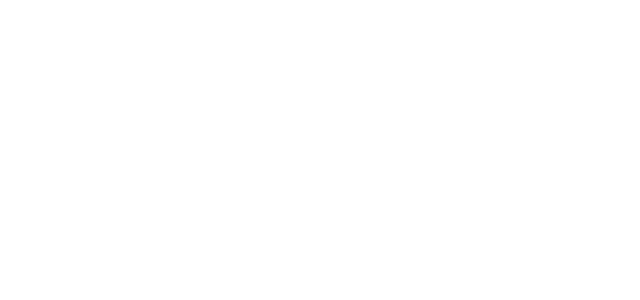
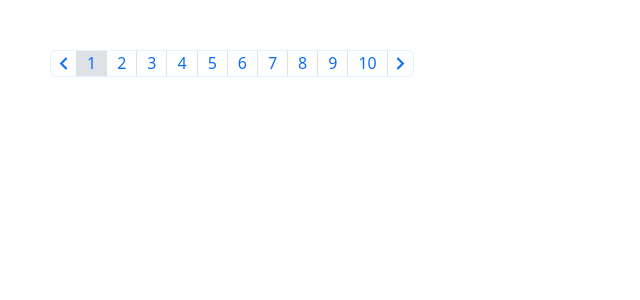
Before and after one commit to nnnozimjon/magazin, a Next.js app: page / in a window 1280 px wide. Shown: the top 300 px of the page, without its empty margins (0-640 px from the left). Built offline with nearby package versions, Linux system fonts and the light colour scheme.

Commit message:
feat: pagination component

```diff
--- /dev/null
+++ b/src/components/Pagination/IPagination.d.ts
@@ -0,0 +1,10 @@
+import { SetStateAction } from "react";
+
+declare namespace IPagination {
+  interface props {
+    size: number;
+    setSize: React.Dispatch<SetStateAction<number>>
+  }
+}
+
+export default IPagination
--- /dev/null
+++ b/src/components/Pagination/index.tsx
@@ -0,0 +1,42 @@
+import React from 'react'
+import IPagination from './IPagination'
+import Icon from '../Icon'
+import classNames from '@/utils/className'
+
+const Pagination: React.FC<IPagination.props> = ({
+  setSize,
+  size,
+}: IPagination.props) => {
+  const [active, setActive] = React.useState<number>(1)
+
+  React.useEffect(() => {
+    setSize && setSize(active)
+  }, [active])
+
+  return (
+    <div className="border rounded-[6px] border-light-blue flex w-fit">
+      <div className="text-blue-600 cursor-pointer" onClick={() => setActive(active - 1)}>
+        <Icon name="chevronleft" size={25} />
+      </div>
+      <div className="w-full flex">
+        {new Array(10).fill('').map((e, i) => (
+          <div
+            className={classNames(
+              'text-blue-600 border-r border-gray-300 px-[10px] select-none cursor-pointer',
+              i === 0 ? 'border-l' : '',
+              i + 1 === active ? 'bg-gray-300' : ''
+            )}
+            onClick={() => setActive(i + 1)}
+          >
+            {i + 1}
+          </div>
+        ))}
+      </div>
+      <div className="text-blue-600 cursor-pointer" onClick={() => setActive(active + 1)}>
+        <Icon name="chevronright" size={25} />
+      </div>
+    </div>
+  )
+}
+
+export default Pagination
--- a/src/pages/index.tsx
+++ b/src/pages/index.tsx
@@ -1,12 +1,15 @@
+import Pagination from '@/components/Pagination'
 import { Inter } from 'next/font/google'
 import React from 'react'
 
 const inter = Inter({ subsets: ['latin'] })
 
 export default function Home() {
+  const [size, setSize] = React.useState<number>(10)
 
   return (
     <div className="p-[50px]">
+      <Pagination setSize={setSize}  size={size} />
     </div>
   )
 }
```
